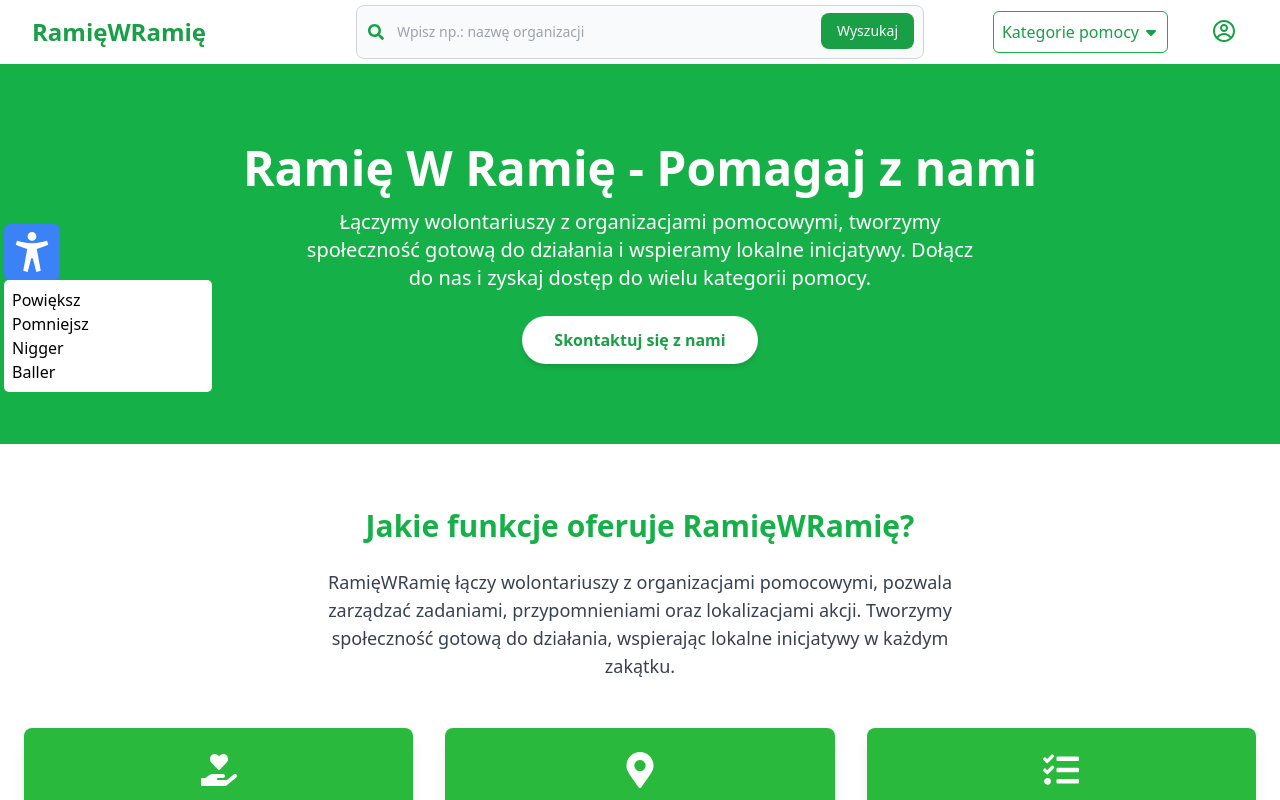
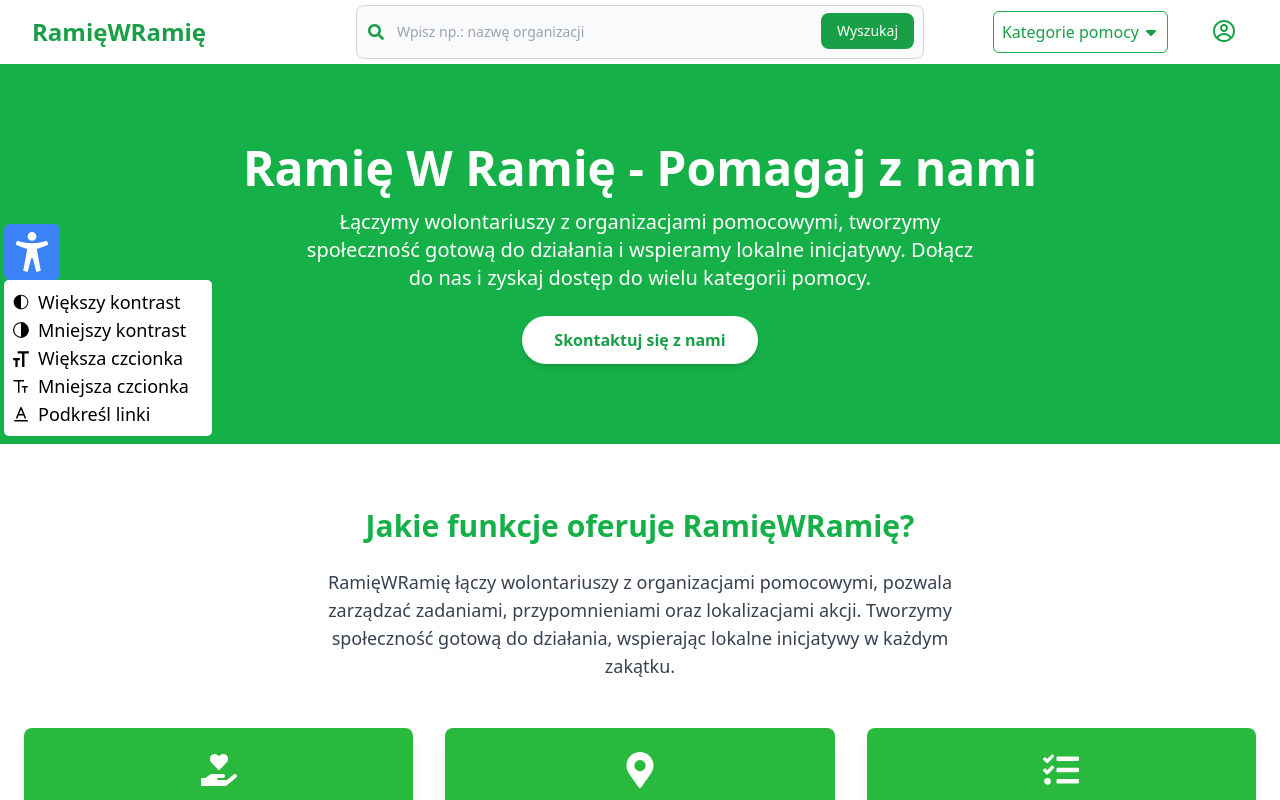
Before and after one commit to Jacpio/RamieWRamie, a React (Vite) app: page / in a window 1280 px wide. Both pictures are taken after a click on the button 32 px from the left and 252 px from the top of the page. Shown: the top 800 px of the page. Built offline with nearby package versions, Linux system fonts and the light colour scheme; what tailwindcss-animated, tailwindcss-border-gradients would draw is missing.

Commit message:
Update Accessibility.jsx

```diff
--- a/src/Elements/Accessibility.jsx
+++ b/src/Elements/Accessibility.jsx
@@ -2,6 +2,11 @@ import "../main.css";
 import {IoAccessibilitySharp} from "react-icons/io5";
 import {useState} from "react";
 import {motion} from "framer-motion";
+import { IoIosContrast } from "react-icons/io";
+import { IoContrast } from "react-icons/io5";
+import { ImFontSize } from "react-icons/im";
+import { RiFontSize2 } from "react-icons/ri";
+import { RiFontColor } from "react-icons/ri";
 
 const itemVariants = {
     open: {
@@ -38,7 +43,7 @@ export default function Accessibility() {
                     </motion.div>
                 </motion.button>
                 <motion.ul
-                    className="bg-white w-52 rounded-none p-2 cursor-pointer"
+                    className="bg-white w-52 rounded-none p-2 cursor-pointer text-lg"
                     variants={{
                         open: {
                             clipPath: "inset(0% 0% 0% 0% round 5px)",
@@ -61,10 +66,16 @@ export default function Accessibility() {
                     }}
                     style={{pointerEvents: isOpen ? "auto" : "none"}}
                 >
-                    <motion.li variants={itemVariants}>Powiększ</motion.li>
-                    <motion.li variants={itemVariants}>Pomniejsz</motion.li>
-                    <motion.li variants={itemVariants}>Nigger</motion.li>
-                    <motion.li variants={itemVariants}>Baller</motion.li>
+                    <motion.li variants={itemVariants} className="flex items-center gap-2 hover:bg-gray-100 transition-colors"><IoIosContrast/> Większy
+                        kontrast
+                    </motion.li>
+                    <motion.li variants={itemVariants} className="flex items-center gap-2 hover:bg-gray-100 transition-colors"><IoContrast/> Mniejszy
+                        kontrast
+                    </motion.li>
+                    <motion.li variants={itemVariants} className="flex items-center gap-2 hover:bg-gray-100 transition-colors"><ImFontSize /> Większa czcionka</motion.li>
+                    <motion.li variants={itemVariants} className="flex items-center gap-2 hover:bg-gray-100 transition-colors"><RiFontSize2 className="font-black" />Mniejsza czcionka</motion.li>
+                    <motion.li variants={itemVariants} className="flex items-center gap-2 hover:bg-gray-100 transition-colors"><RiFontColor /> Podkreśl linki</motion.li>
+
                 </motion.ul>
             </motion.nav>
         </>
```
